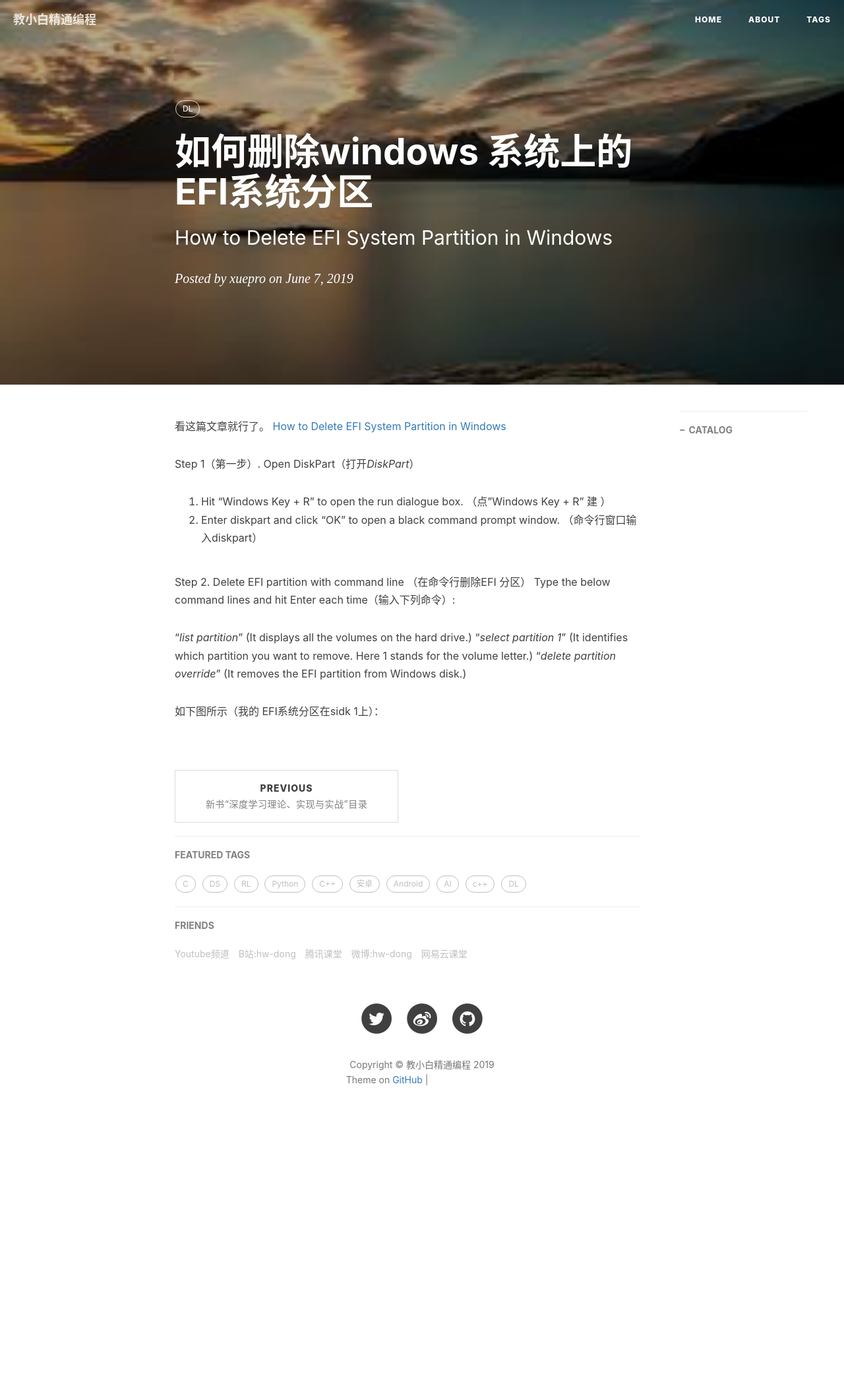
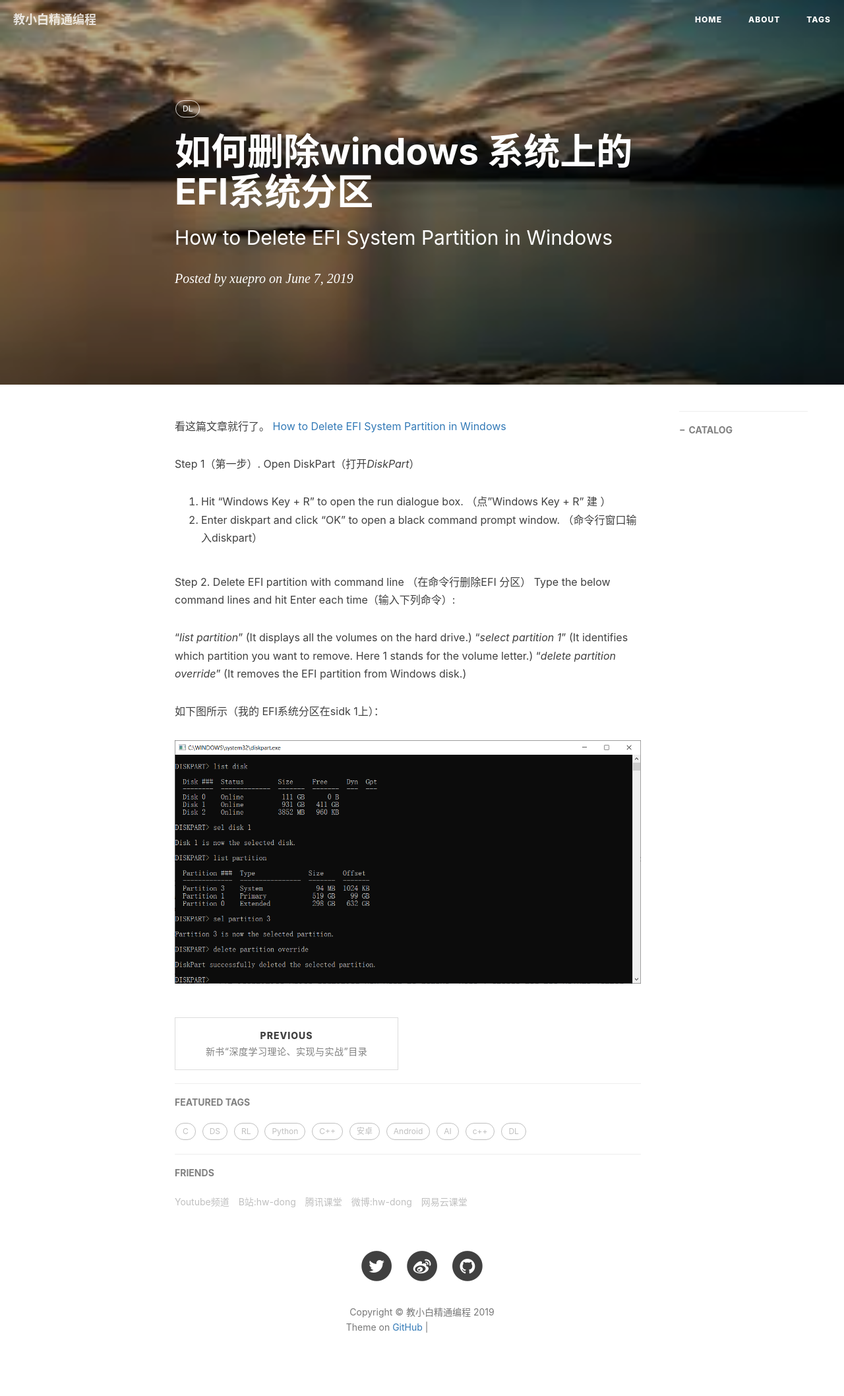
Before and after one commit to xuepro/xuepro.github.io, a Jekyll site: the page built from _posts/2019-06-07-how to delete EFI partiton.md, in a window 1280 px wide. Shown: the whole page at 66% size. Built offline with Jekyll 4.4.1, drawn with Linux system fonts in a browser that asks for light colours; nearby versions of some CDN libraries; comment, search, counter and statistics services are not loaded; before the commit the page ends 1741 px from its top, so only the background shows below that; grey boxes are pictures that could not be loaded.

Commit message:
Update 2019-06-07-how to delete EFI partiton.md

```diff
--- a/_posts/2019-06-07-how to delete EFI partiton.md
+++ b/_posts/2019-06-07-how to delete EFI partiton.md
@@ -27,4 +27,5 @@ Type the below command lines and hit Enter each time（输入下列命令）:
 "*delete partition override*" (It removes the EFI partition from Windows disk.)
 
 如下图所示（我的 EFI系统分区在sidk 1上）：
-![](img2/diskpart.png)
+
+![](/img2/diskpart.png)
```
